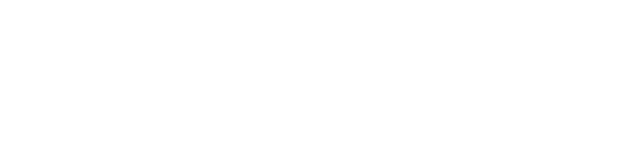
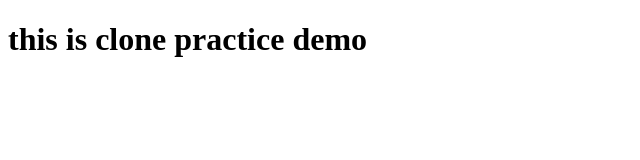
Before and after one commit to jigs-cmd/devops-revised, a plain HTML site: page index.html in a window 1280 px wide. Shown: the whole page, without its empty margins (0-640 px from the left). Drawn offline with Linux system fonts and the light colour scheme.

Commit message:
Update index.html

```diff
--- a/index.html
+++ b/index.html
@@ -6,6 +6,6 @@
     <title>Document</title>
 </head>
 <body>
-
+    <h1>this is clone practice demo</h1>
 </body>
 </html>
```
